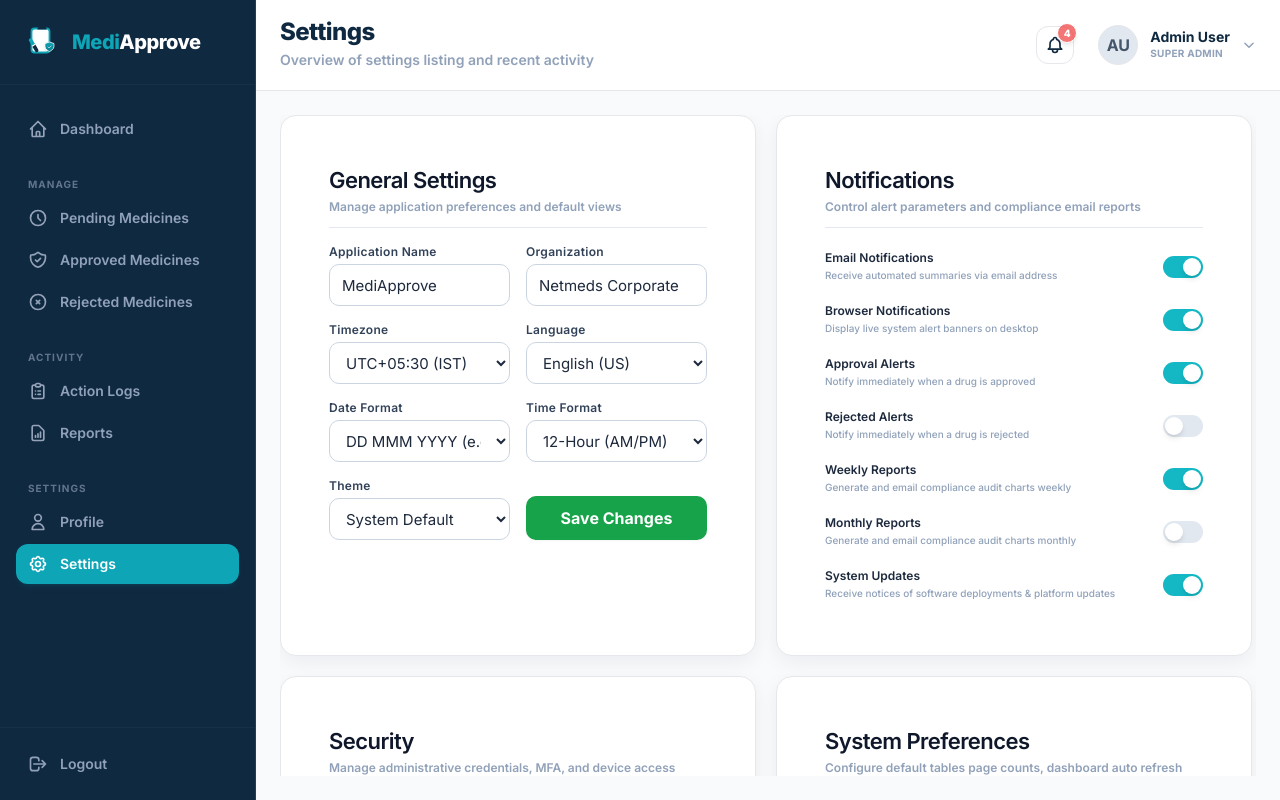
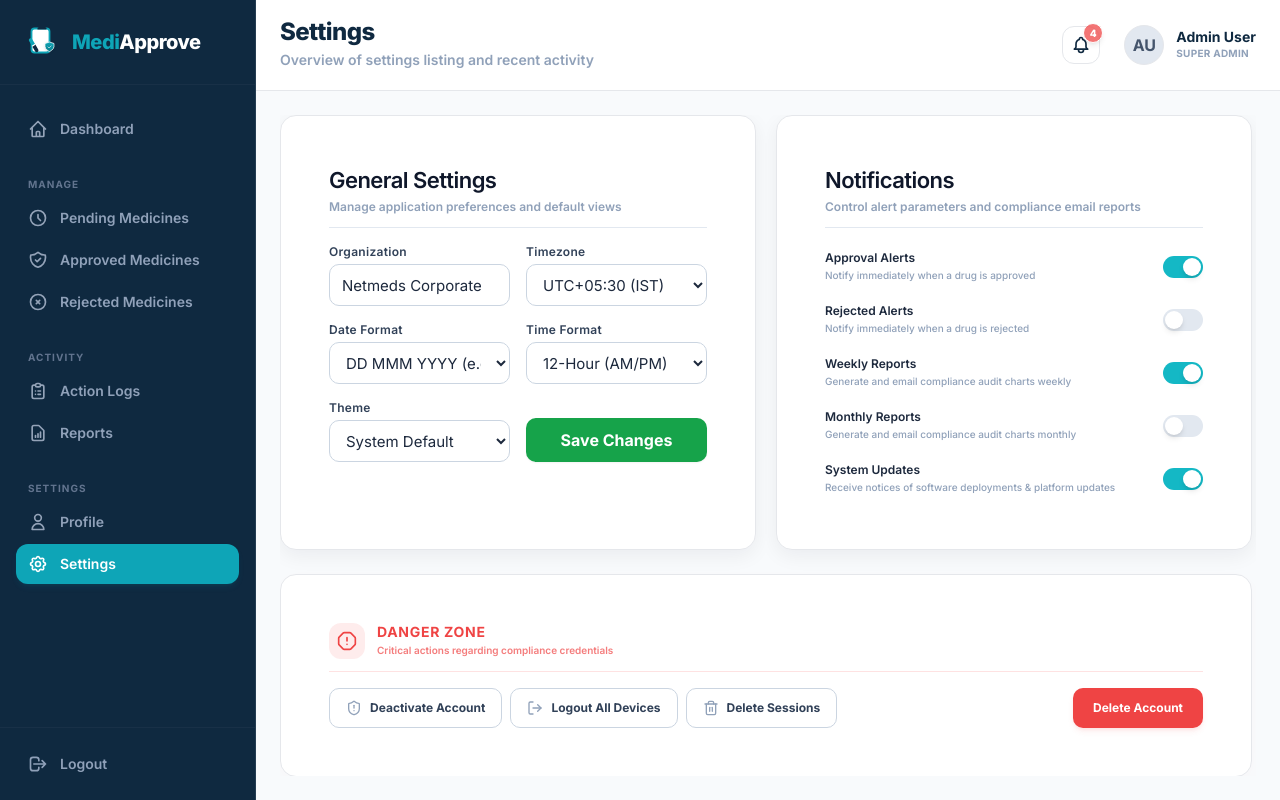
Before and after one commit to rainageorge14/S115-0726-Error-404-FullStack-Next.js--MediApprove, a Next.js app: page /dashboard/settings in a window 1280 px wide. Built offline with nearby package versions, Linux system fonts and the light colour scheme.

Commit message:
treamline dashboard UI, optimize settings and fix hydration/bundling issues

```diff
--- a/app/dashboard/layout.tsx
+++ b/app/dashboard/layout.tsx
@@ -21,51 +21,27 @@ export default function DashboardLayout({
   const router = useRouter();
   const pathname = usePathname();
   const [isMobileMenuOpen, setIsMobileMenuOpen] = useState(false);
-  const [navAvatar, setNavAvatar] = useState<string | null>(() => {
+  const [navAvatar, setNavAvatar] = useState<string | null>(null);
+  const [adminName, setAdminName] = useState("Admin User");
+  const [adminRole, setAdminRole] = useState("Super Admin");
+  const [role, setRole] = useState<"ADMIN" | "USER">("ADMIN");
+
+  useEffect(() => {
     if (typeof window !== "undefined") {
-      return localStorage.getItem("profilePhoto");
-    }
-    return null;
-  });
-  const [adminName, setAdminName] = useState(() => {
-    if (typeof window !== "undefined") {
+      // Load initial values from localStorage on mount to prevent hydration mismatch
+      setNavAvatar(localStorage.getItem("profilePhoto"));
+
       const storedAdmin = localStorage.getItem("admin");
       if (storedAdmin) {
         try {
           const parsed = JSON.parse(storedAdmin);
-          return parsed.name || "Admin User";
+          if (parsed.name) setAdminName(parsed.name);
+          if (parsed.role) {
+            setAdminRole(parsed.role === "ADMIN" ? "Super Admin" : parsed.role);
+            setRole(parsed.role === "ADMIN" ? "ADMIN" : "USER");
+          }
         } catch (e) {}
       }
-    }
-    return "Admin User";
-  });
-  const [adminRole, setAdminRole] = useState(() => {
-    if (typeof window !== "undefined") {
-      const storedAdmin = localStorage.getItem("admin");
-      if (storedAdmin) {
-        try {
-          const parsed = JSON.parse(storedAdmin);
-          return parsed.role === "ADMIN" ? "Super Admin" : parsed.role || "Super Admin";
-        } catch (e) {}
-      }
-    }
-    return "Super Admin";
-  });
-  const [role, setRole] = useState<"ADMIN" | "USER">(() => {
-    if (typeof window !== "undefined") {
-      const storedAdmin = localStorage.getItem("admin");
-      if (storedAdmin) {
-        try {
-          const parsed = JSON.parse(storedAdmin);
-          return parsed.role === "ADMIN" ? "ADMIN" : "USER";
-        } catch (e) {}
-      }
-    }
-    return "ADMIN";
-  });
-
-  useEffect(() => {
-    if (typeof window !== "undefined") {
 
       const handleUpdate = () => {
         setNavAvatar(localStorage.getItem("profilePhoto"));
@@ -425,7 +401,7 @@ export default function DashboardLayout({
               <NotificationBell />
 
               {/* Admin Avatar */}
-              <Link href="/dashboard/profile" className="flex items-center gap-3 select-none cursor-pointer hover:opacity-80 transition-opacity">
+              <div className="flex items-center gap-3 select-none">
                 {/* User Avatar Circle */}
                 <div className="w-9 h-9 sm:w-10 sm:h-10 bg-slate-200 rounded-full flex items-center justify-center font-bold text-slate-600 border border-border-color overflow-hidden select-none">
                   {navAvatar ? (
@@ -442,11 +418,7 @@ export default function DashboardLayout({
                     {adminRole}
                   </span>
                 </div>
-                {/* Chevron icon */}
-                <svg className="w-3.5 h-3.5 text-slate-400 hidden sm:block" fill="none" viewBox="0 0 24 24" stroke="currentColor" strokeWidth="2.5">
-                  <path strokeLinecap="round" strokeLinejoin="round" d="M19 9l-7 7-7-7" />
-                </svg>
-              </Link>
+              </div>
             </div>
           </header>
 
--- a/app/dashboard/settings/page.tsx
+++ b/app/dashboard/settings/page.tsx
@@ -4,8 +4,6 @@ import React, { useState, useEffect } from "react";
 import { useMedicines } from "@/components/ui/MedicineContext";
 import { GeneralSettingsCard, GeneralSettingsData } from "@/components/settings/GeneralSettingsCard";
 import { NotificationSettingsCard, NotificationSettingsData } from "@/components/settings/NotificationSettingsCard";
-import { SecuritySettingsCard, SecuritySettingsData } from "@/components/settings/SecuritySettingsCard";
-import { SystemPreferencesCard, SystemPreferencesData } from "@/components/settings/SystemPreferencesCard";
 import { DangerZoneCard } from "@/components/settings/DangerZoneCard";
 
 export default function SettingsPage() {
@@ -26,10 +24,8 @@ export default function SettingsPage() {
   // --- Actions ---
   const handleSaveGeneral = (data: GeneralSettingsData) => {
     if (typeof window !== "undefined") {
-      localStorage.setItem("appName", data.appName);
       localStorage.setItem("org", data.org);
       localStorage.setItem("timezone", data.timezone);
-      localStorage.setItem("lang", data.lang);
       localStorage.setItem("dateFormat", data.dateFormat);
       localStorage.setItem("timeFormat", data.timeFormat);
       localStorage.setItem("theme", data.theme);
@@ -56,7 +52,7 @@ export default function SettingsPage() {
       browser: "Chrome",
       os: "Windows 11",
       device: "Desktop",
-      remarks: `Updated general preferences (AppName: ${data.appName}, Org: ${data.org})`
+      remarks: `Updated general preferences (Org: ${data.org})`
     });
     showToast("General settings updated successfully");
   };
@@ -79,41 +75,7 @@ export default function SettingsPage() {
     showToast("Notification preferences updated");
   };
 
-  const handleUpdateSecurity = (data: SecuritySettingsData) => {
-    addActionLog({
-      adminId: "admin-1",
-      adminName: "Admin User",
-      adminEmail: "admin@mediapprove.com",
-      adminRole: "Super Admin",
-      action: "Password Changed",
-      medicineId: "N/A",
-      medicineName: "N/A",
-      ipAddress: "192.168.1.1",
-      browser: "Chrome",
-      os: "Windows 11",
-      device: "Desktop",
-      remarks: "Super Admin changed credentials and updated timeout window"
-    });
-    showToast("Security credentials updated");
-  };
-
-  const handleUpdatePreferences = (data: SystemPreferencesData) => {
-    addActionLog({
-      adminId: "admin-1",
-      adminName: "Admin User",
-      adminEmail: "admin@mediapprove.com",
-      adminRole: "Super Admin",
-      action: "Profile Updated",
-      medicineId: "N/A",
-      medicineName: "N/A",
-      ipAddress: "192.168.1.1",
-      browser: "Chrome",
-      os: "Windows 11",
-      device: "Desktop",
-      remarks: `Updated UI display preferences (rows: ${data.rowsPerPage})`
-    });
-    showToast("System preferences configured");
-  };
+  // Removed Security and System Preferences Handlers
 
 
   // --- Danger Zone ---
@@ -155,12 +117,6 @@ export default function SettingsPage() {
 
           {/* Card 2: Notifications */}
           <NotificationSettingsCard onChange={handleUpdateNotifications} />
-
-          {/* Card 3: Security */}
-          <SecuritySettingsCard onUpdate={handleUpdateSecurity} />
-
-          {/* Card 4: System Preferences */}
-          <SystemPreferencesCard onChange={handleUpdatePreferences} />
         </div>
 
         {/* Card 5: Danger Zone */}
--- a/app/layout.tsx
+++ b/app/layout.tsx
@@ -1,5 +1,6 @@
 import type { Metadata } from "next";
 import { Inter } from "next/font/google";
+import Script from "next/script";
 import "./globals.css";
 
 const inter = Inter({
@@ -21,11 +22,11 @@ export default function RootLayout({
     <html
       lang="en"
       className={`${inter.variable} h-full antialiased`}
+      suppressHydrationWarning
     >
-      <head>
-        <script
-          dangerouslySetInnerHTML={{
-            __html: `
+      <body className="min-h-full flex flex-col font-sans">
+        <Script id="theme-script" strategy="beforeInteractive">
+          {`
             try {
               const theme = localStorage.getItem('theme') || 'system';
               if (theme === 'dark' || (theme === 'system' && window.matchMedia('(prefers-color-scheme: dark)').matches)) {
@@ -34,11 +35,10 @@ export default function RootLayout({
                 document.documentElement.classList.remove('dark');
               }
             } catch (_) {}
-            `,
-          }}
-        />
-      </head>
-      <body className="min-h-full flex flex-col font-sans">{children}</body>
+          `}
+        </Script>
+        {children}
+      </body>
     </html>
   );
 }
--- a/components/notifications/NotificationBell.tsx
+++ b/components/notifications/NotificationBell.tsx
@@ -1,6 +1,6 @@
 "use client";
 
-import React from "react";
+import React, { useState, useEffect } from "react";
 import { useRouter } from "next/navigation";
 import { useMedicines } from "@/components/ui/MedicineContext";
 import { NotificationBadge } from "./NotificationBadge";
@@ -8,6 +8,11 @@ import { NotificationBadge } from "./NotificationBadge";
 export const NotificationBell: React.FC = () => {
   const { notifications } = useMedicines();
   const router = useRouter();
+  const [mounted, setMounted] = useState(false);
+
+  useEffect(() => {
+    setMounted(true);
+  }, []);
 
   const unreadCount = notifications ? notifications.filter((n) => !n.isRead).length : 0;
 
@@ -21,7 +26,7 @@ export const NotificationBell: React.FC = () => {
       </svg>
 
       {/* Badge count */}
-      <NotificationBadge count={unreadCount} />
+      {mounted && <NotificationBadge count={unreadCount} />}
     </button>
   );
 };
--- a/components/profile/AccountDetailsCard.tsx
+++ b/components/profile/AccountDetailsCard.tsx
@@ -3,17 +3,11 @@ import { Card } from "@/components/ui/Card";
 import { Camera, Trash2 } from "lucide-react";
 
 interface AccountDetailsCardProps {
-  role: string;
-  memberSince: string;
-  lastLogin: string;
   avatarUrl: string | null;
   onAvatarChange: (url: string | null) => void;
 }
 
 export const AccountDetailsCard: React.FC<AccountDetailsCardProps> = ({
-  role,
-  memberSince,
-  lastLogin,
   avatarUrl,
   onAvatarChange,
 }) => {
@@ -49,7 +43,7 @@ export const AccountDetailsCard: React.FC<AccountDetailsCardProps> = ({
       <h3 className="text-base font-bold text-[#0F172A] tracking-tight mb-5 text-left">Account Details</h3>
 
       {/* Photo Upload Section */}
-      <div className="flex flex-col items-center mb-6">
+      <div className="flex flex-col items-center">
         <div
           onClick={handleContainerClick}
           className="w-20 h-20 bg-slate-100 rounded-full flex items-center justify-center border border-slate-200 cursor-pointer overflow-hidden group relative transition-all duration-200 hover:border-primary shadow-inner"
@@ -95,21 +89,6 @@ export const AccountDetailsCard: React.FC<AccountDetailsCardProps> = ({
           )}
         </div>
       </div>
-
-      <div className="space-y-4 text-left border-t border-[#F1F5F9] pt-5">
-        <div>
-          <span className="text-[10px] font-bold text-slate-400 uppercase tracking-widest block">Role</span>
-          <span className="text-sm font-extrabold text-[#0F172A] mt-1 block">{role}</span>
-        </div>
-        <div className="pt-3 border-t border-[#F1F5F9]">
-          <span className="text-[10px] font-bold text-slate-400 uppercase tracking-widest block">Member Since</span>
-          <span className="text-sm font-extrabold text-[#0F172A] mt-1 block">{memberSince}</span>
-        </div>
-        <div className="pt-3 border-t border-[#F1F5F9]">
-          <span className="text-[10px] font-bold text-slate-400 uppercase tracking-widest block">Last Login</span>
-          <span className="text-sm font-extrabold text-[#0F172A] mt-1 block">{lastLogin}</span>
-        </div>
-      </div>
     </Card>
   );
 };
--- a/components/profile/ProfileForm.tsx
+++ b/components/profile/ProfileForm.tsx
@@ -8,30 +8,24 @@ interface ProfileFormProps {
   fullName: string;
   email: string;
   phone: string;
+  role: string;
   errors: Record<string, string>;
   setFullName: (v: string) => void;
   setEmail: (v: string) => void;
   setPhone: (v: string) => void;
-  setCurrentPassword: (v: string) => void;
-  setNewPassword: (v: string) => void;
-  setConfirmNewPassword: (v: string) => void;
   onSubmit: (e: React.FormEvent) => void;
-  currentPasswordRef: React.RefObject<HTMLInputElement | null>;
 }
 
 export const ProfileForm: React.FC<ProfileFormProps> = ({
   fullName,
   email,
   phone,
+  role,
   errors,
   setFullName,
   setEmail,
   setPhone,
-  setCurrentPassword,
-  setNewPassword,
-  setConfirmNewPassword,
   onSubmit,
-  currentPasswordRef,
 }) => {
   return (
     <Card className="p-6 rounded-[16px] border border-[#E2E8F0] bg-white shadow-[0_6px_20px_rgba(15,23,42,0.06)] flex flex-col h-full justify-between">
@@ -70,29 +64,13 @@ export const ProfileForm: React.FC<ProfileFormProps> = ({
             placeholder="Enter phone number"
           />
 
-          {/* Current Password */}
-          <PasswordInput
-            ref={currentPasswordRef}
-            label="Current Password"
-            onChange={(e) => setCurrentPassword(e.target.value)}
-            error={errors.currentPassword}
-            placeholder="Enter current password"
-          />
-
-          {/* New Password */}
-          <PasswordInput
-            label="New Password"
-            onChange={(e) => setNewPassword(e.target.value)}
-            error={errors.newPassword}
-            placeholder="Enter new password"
-          />
-
-          {/* Confirm New Password */}
-          <PasswordInput
-            label="Confirm New Password"
-            onChange={(e) => setConfirmNewPassword(e.target.value)}
-            error={errors.confirmNewPassword}
-            placeholder="Confirm new password"
+          {/* Role */}
+          <InputField
+            label="Role"
+            value={role}
+            readOnly
+            disabled
+            className="bg-slate-50 text-slate-500 cursor-not-allowed border-slate-200"
           />
         </div>
 
--- a/components/settings/GeneralSettingsCard.tsx
+++ b/components/settings/GeneralSettingsCard.tsx
@@ -3,10 +3,8 @@ import { Card } from "@/components/ui/Card";
 import { SettingInput } from "./SettingInput";
 
 export interface GeneralSettingsData {
-  appName: string;
   org: string;
   timezone: string;
-  lang: string;
   dateFormat: string;
   timeFormat: string;
   theme: string;
@@ -17,12 +15,6 @@ interface GeneralSettingsCardProps {
 }
 
 export const GeneralSettingsCard: React.FC<GeneralSettingsCardProps> = ({ onSave }) => {
-  const [appName, setAppName] = useState(() => {
-    if (typeof window !== "undefined") {
-      return localStorage.getItem("appName") || "MediApprove";
-    }
-    return "MediApprove";
-  });
   const [org, setOrg] = useState(() => {
     if (typeof window !== "undefined") {
       return localStorage.getItem("org") || "Netmeds Corporate";
@@ -34,12 +26,6 @@ export const GeneralSettingsCard: React.FC<GeneralSettingsCardProps> = ({ onSave
       return localStorage.getItem("timezone") || "UTC+05:30";
     }
     return "UTC+05:30";
-  });
-  const [lang, setLang] = useState(() => {
-    if (typeof window !== "undefined") {
-      return localStorage.getItem("lang") || "en";
-    }
-    return "en";
   });
   const [dateFormat, setDateFormat] = useState(() => {
     if (typeof window !== "undefined") {
@@ -62,7 +48,7 @@ export const GeneralSettingsCard: React.FC<GeneralSettingsCardProps> = ({ onSave
 
   const handleSubmit = (e: React.FormEvent) => {
     e.preventDefault();
-    onSave({ appName, org, timezone, lang, dateFormat, timeFormat, theme });
+    onSave({ org, timezone, dateFormat, timeFormat, theme });
   };
 
   return (
@@ -75,18 +61,10 @@ export const GeneralSettingsCard: React.FC<GeneralSettingsCardProps> = ({ onSave
       <form onSubmit={handleSubmit} className="space-y-4">
         <div className="grid grid-cols-1 sm:grid-cols-2 gap-4">
           <SettingInput
-            label="Application Name"
-            value={appName}
-            onChange={(e) => setAppName(e.target.value)}
-          />
-          <SettingInput
             label="Organization"
             value={org}
             onChange={(e) => setOrg(e.target.value)}
           />
-        </div>
-
-        <div className="grid grid-cols-1 sm:grid-cols-2 gap-4">
           {/* Timezone */}
           <div className="flex flex-col gap-1 w-full text-left">
             <label className="text-xs font-semibold text-slate-700 tracking-wide select-none">Timezone</label>
@@ -98,20 +76,6 @@ export const GeneralSettingsCard: React.FC<GeneralSettingsCardProps> = ({ onSave
               <option value="UTC+05:30">UTC+05:30 (IST)</option>
               <option value="UTC+00:00">UTC+00:00 (GMT)</option>
               <option value="UTC-05:00">UTC-05:00 (EST)</option>
-            </select>
-          </div>
-
-          {/* Language */}
-          <div className="flex flex-col gap-1 w-full text-left">
-            <label className="text-xs font-semibold text-slate-700 tracking-wide select-none">Language</label>
-            <select
-              value={lang}
-              onChange={(e) => setLang(e.target.value)}
-              className="w-full px-3 h-[42px] text-[15px] text-slate-800 bg-white border border-[#CBD5E1] rounded-[10px] outline-hidden focus:border-[#14B8C5] focus:ring-4 focus:ring-[#14B8C5]/10"
-            >
-              <option value="en">English (US)</option>
-              <option value="es">Español</option>
-              <option value="fr">Français</option>
             </select>
           </div>
         </div>
--- a/components/settings/NotificationSettingsCard.tsx
+++ b/components/settings/NotificationSettingsCard.tsx
@@ -3,8 +3,6 @@ import { Card } from "@/components/ui/Card";
 import { ToggleSwitch } from "./ToggleSwitch";
 
 export interface NotificationSettingsData {
-  emailNotifs: boolean;
-  browserNotifs: boolean;
   approvalAlerts: boolean;
   rejectedAlerts: boolean;
   weeklyReports: boolean;
@@ -17,8 +15,6 @@ interface NotificationSettingsCardProps {
 }
 
 export const NotificationSettingsCard: React.FC<NotificationSettingsCardProps> = ({ onChange }) => {
-  const [emailNotifs, setEmailNotifs] = useState(true);
-  const [browserNotifs, setBrowserNotifs] = useState(true);
   const [approvalAlerts, setApprovalAlerts] = useState(true);
   const [rejectedAlerts, setRejectedAlerts] = useState(false);
   const [weeklyReports, setWeeklyReports] = useState(true);
@@ -27,8 +23,6 @@ export const NotificationSettingsCard: React.FC<NotificationSettingsCardProps> =
 
   const handleToggle = (key: keyof NotificationSettingsData, val: boolean) => {
     const updated: NotificationSettingsData = {
-      emailNotifs,
-      browserNotifs,
       approvalAlerts,
       rejectedAlerts,
       weeklyReports,
@@ -47,18 +41,6 @@ export const NotificationSettingsCard: React.FC<NotificationSettingsCardProps> =
       </div>
 
       <div className="space-y-2">
-        <ToggleSwitch
-          label="Email Notifications"
-          description="Receive automated summaries via email address"
-          checked={emailNotifs}
-          onChange={(v) => { setEmailNotifs(v); handleToggle("emailNotifs", v); }}
-        />
-        <ToggleSwitch
-          label="Browser Notifications"
-          description="Display live system alert banners on desktop"
-          checked={browserNotifs}
-          onChange={(v) => { setBrowserNotifs(v); handleToggle("browserNotifs", v); }}
-        />
         <ToggleSwitch
           label="Approval Alerts"
           description="Notify immediately when a drug is approved"
--- a/components/ui/MedicineContext.tsx
+++ b/components/ui/MedicineContext.tsx
@@ -1,6 +1,6 @@
 "use client";
 
-import React, { createContext, useContext, useState, ReactNode } from "react";
+import React, { createContext, useContext, useState, useEffect, ReactNode } from "react";
 import { initialMedicines as pendingRaw } from "@/lib/mockMedicines";
 import { initialApprovedMedicines as approvedRaw } from "@/lib/mockApprovedMedicines";
 
@@ -500,6 +500,27 @@ export const MedicineProvider: React.FC<{ children: ReactNode }> = ({ children }
   const [actionLogs, setActionLogs] = useState<ActionLog[]>(initialActionLogs);
   const [notifications, setNotifications] = useState<Notification[]>(getInitialNotifications);
 
+  // Load notifications from localStorage on mount
+  useEffect(() => {
+    if (typeof window !== "undefined") {
+      const saved = localStorage.getItem("mediapprove_notifications");
+      if (saved) {
+        try {
+          setNotifications(JSON.parse(saved));
+        } catch (e) {
+          console.error("Failed to parse notifications from localStorage", e);
+        }
+      }
+    }
+  }, []);
+
+  // Save notifications to localStorage on changes
+  useEffect(() => {
+    if (typeof window !== "undefined") {
+      localStorage.setItem("mediapprove_notifications", JSON.stringify(notifications));
+    }
+  }, [notifications]);
+
   const markAsRead = (id: string) => {
     setNotifications((prev) =>
       prev.map((n) => (n.id === id ? { ...n, isRead: true, status: "read" } : n))
--- a/next.config.ts
+++ b/next.config.ts
@@ -1,6 +1,10 @@
 import type { NextConfig } from "next";
+import path from "path";
 
 const nextConfig: NextConfig = {
+  turbopack: {
+    root: path.join(__dirname),
+  },
   async headers() {
     return [
       {
```
Also changed, not shown: app/dashboard/profile/page.tsx (+15 -48 lines). Lines whose indentation alone changed are shown as unchanged.
